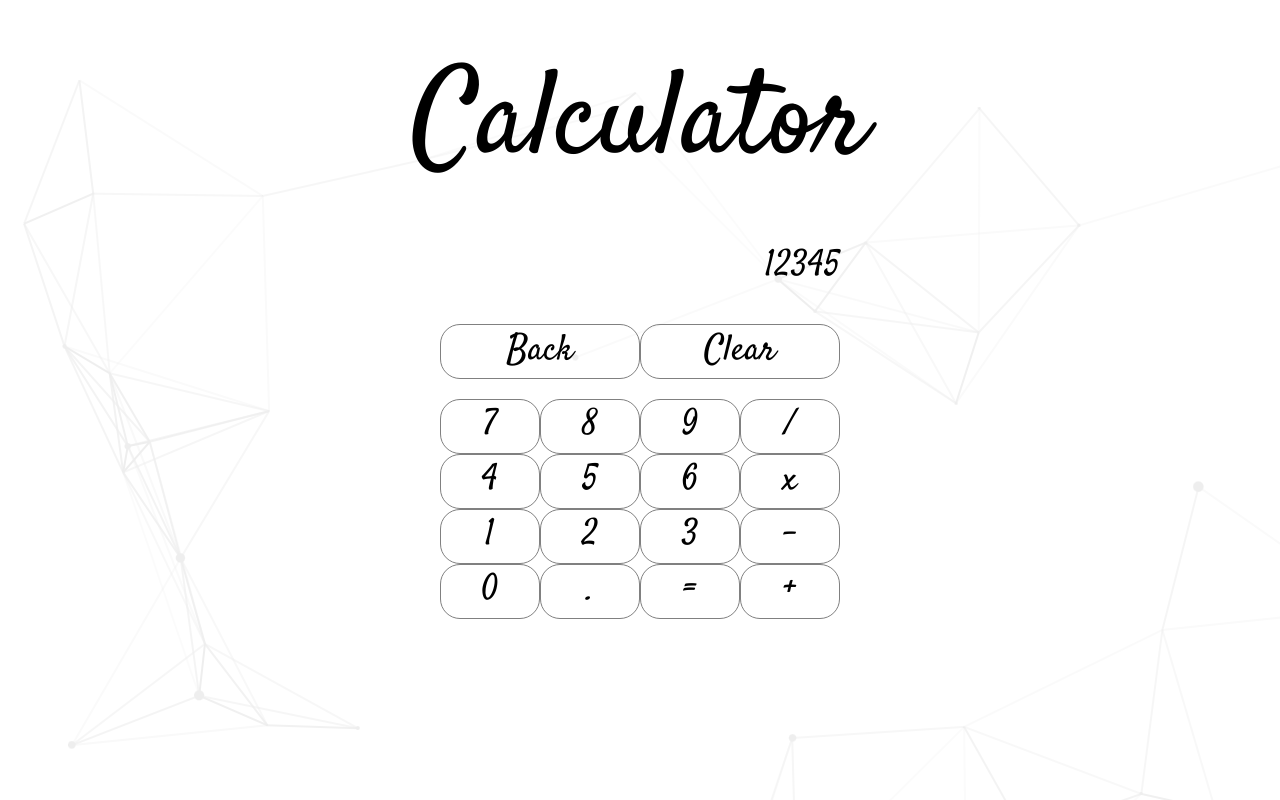
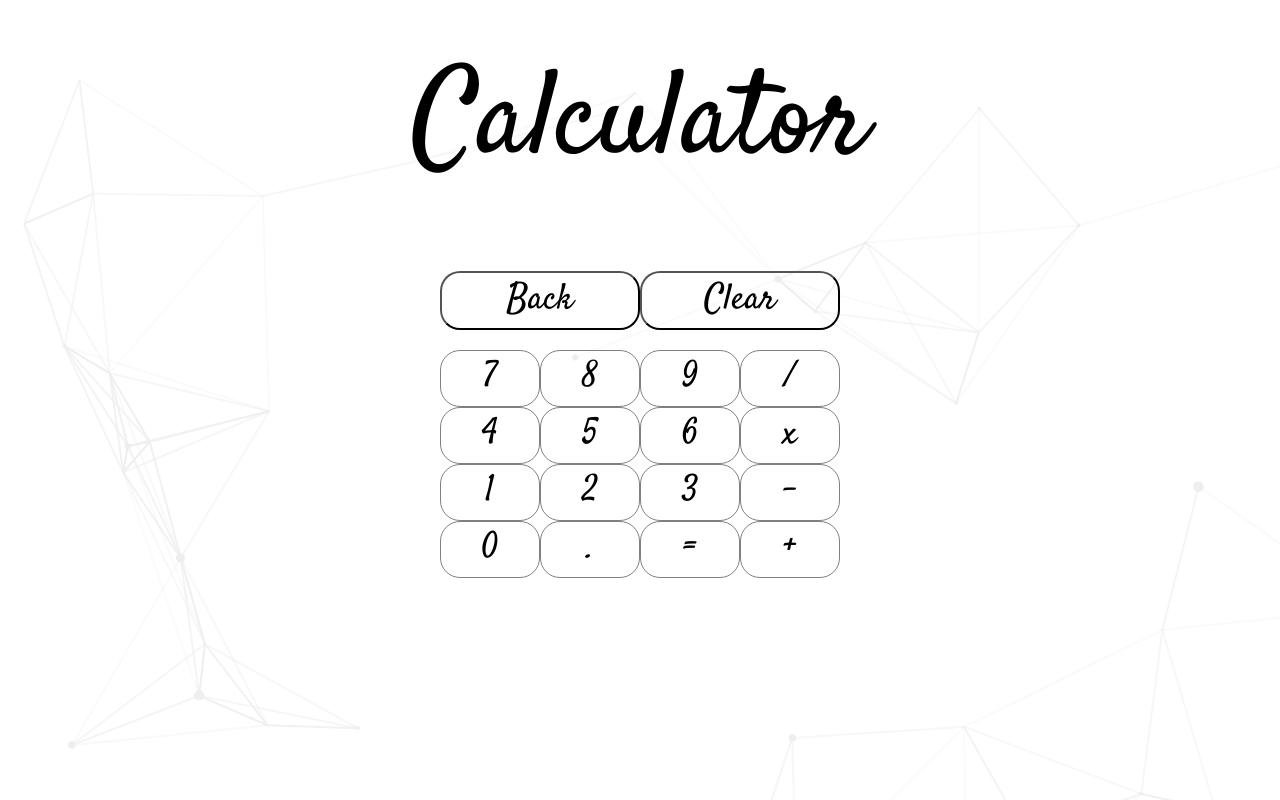
Before and after one commit to mylordkaz/calculator, a plain HTML site: page index.html in a window 1280 px wide. Drawn offline with Linux system fonts and the light colour scheme.

Commit message:
add buttons to html and modify the css in order

```diff
--- a/index.html
+++ b/index.html
@@ -10,31 +10,31 @@
     <div class="title">Calculator</div>
 
     <div class="display">
-        <div class="result">12345</div>
+        <div class="result"></div>
     </div>
 
     <div class="keys">
         <div class="reset">
-            <div class="btn">Back</div>
-            <div class="btn">Clear</div>
+            <button class="back">Back</button>
+            <button class="clear">Clear</button>
         </div>
         <div class="bttns">
-            <div class="btn">7</div>
-            <div class="btn">8</div>
-            <div class="btn">9</div>
-            <div class="btn">/</div>
-            <div class="btn">4</div>
-            <div class="btn">5</div>
-            <div class="btn">6</div>
-            <div class="btn">x</div>
-            <div class="btn">1</div>
-            <div class="btn">2</div>
-            <div class="btn">3</div>
-            <div class="btn">-</div>
-            <div class="btn">0</div>
-            <div class="btn">.</div>
-            <div class="btn">=</div>
-            <div class="btn">+</div>
+            <button class="btn">7</button>
+            <button class="btn">8</button>
+            <button class="btn">9</button>
+            <button class="btn">/</button>
+            <button class="btn">4</button>
+            <button class="btn">5</button>
+            <button class="btn">6</button>
+            <button class="btn">x</button>
+            <button class="btn">1</button>
+            <button class="btn">2</button>
+            <button class="btn">3</button>
+            <button class="btn">-</button>
+            <button class="btn">0</button>
+            <button class="btn">.</button>
+            <button class="btn">=</button>
+            <button class="btn">+</button>
         </div>
     </div>
 
--- a/script.js
+++ b/script.js
@@ -32,3 +32,7 @@ function operate(ope, a, b){
             return null
     }
 }
+
+const result = document.querySelector('result')
+const clearButton = document.querySelector('clear')
+const backButton = document.querySelector('back')
--- a/style.css
+++ b/style.css
@@ -6,6 +6,11 @@ html{
     font-family: Satisfy, sans-serif ;
     text-align: center;
     background-image: url(./img/cool-background.png);
+}
+button{
+    font-size: 36px;
+    font-family: Satisfy, sans-serif;
+    background:none;
 }
 .title{
     font-size: 120px;
@@ -30,17 +35,24 @@ html{
 }
 .reset{
     display: grid;
-    padding-bottom: 20px;
     border: 1px;
     grid-template-columns: 1fr 1fr ;
+    padding-bottom: 20px;
 }
 .bttns{
     display: grid;
     border: 1px;
     grid-template-columns: 1fr 1fr 1fr 1fr ;
+
 }
 .btn{
     border: 1px solid gray;
     border-radius: 20px;
     text-align: center;
 }
+.back{
+    border-radius: 20px;
+}
+.clear{
+    border-radius: 20px;
+}
```
Also changed, not shown: 1 other file.
